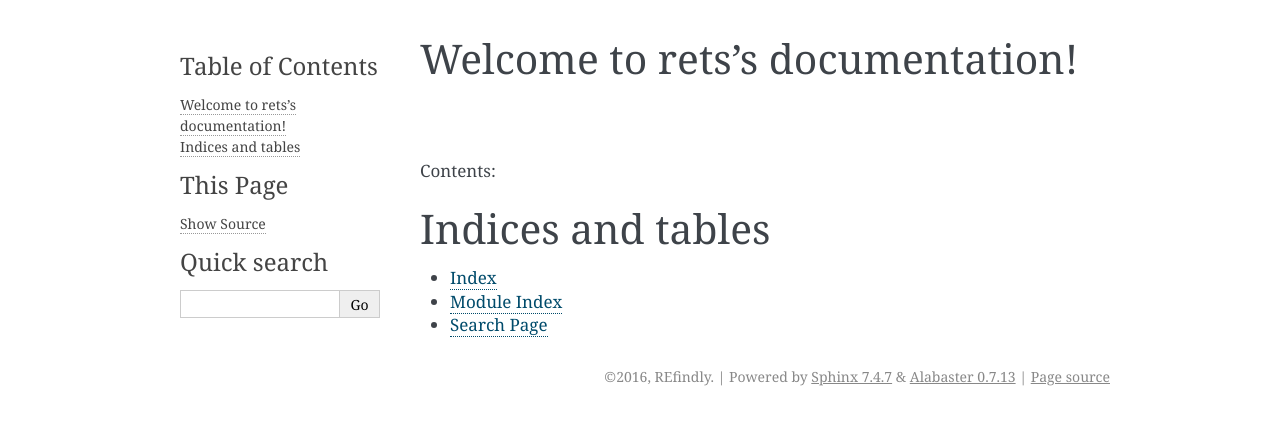
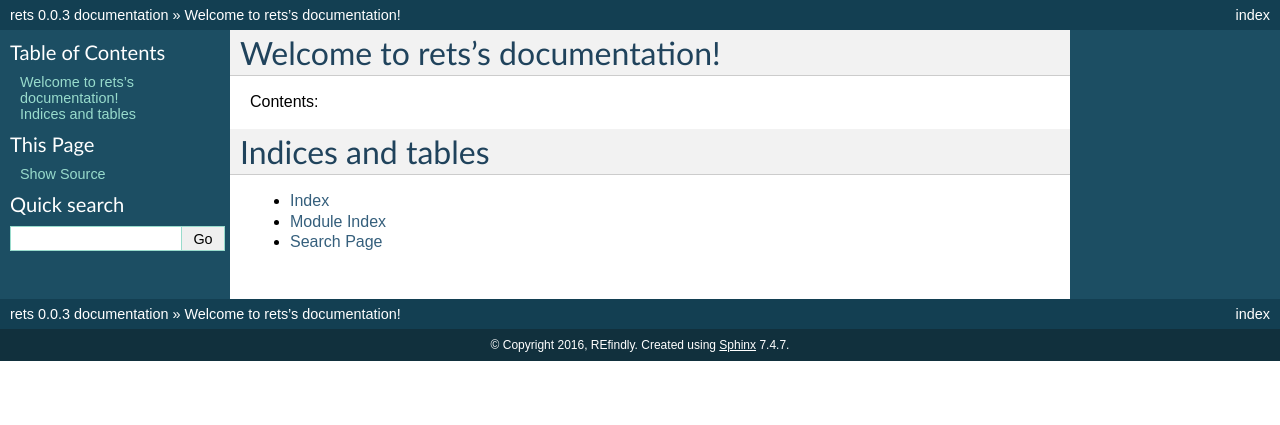
Before and after one commit to refindlyllc/rets, a Sphinx documentation site: the page built from docs/index.rst, in a window 1280 px wide. Shown: the top 425 px of the page. Built offline with Sphinx 7.4.7, drawn with Linux system fonts in a browser that asks for light colours; the version number is read from the project's files by our own code; some of the changed lines change nothing that is shown.

Commit message:
checking out different theme and dynamic __version__ value

```diff
--- a/docs/conf.py
+++ b/docs/conf.py
@@ -1,3 +1,4 @@
+from rets import __version__
 # -*- coding: utf-8 -*-
 #
 # rets documentation build configuration file, created by
@@ -58,9 +59,9 @@ author = u'REfindly'
 # built documents.
 #
 # The short X.Y version.
-version = u'0.0.3'
+version = __version__
 # The full version, including alpha/beta/rc tags.
-release = u'0.0.3'
+release = __version__
 
 # The language for content autogenerated by Sphinx. Refer to documentation
 # for a list of supported languages.
@@ -120,7 +121,7 @@ todo_include_todos = False
 # The theme to use for HTML and HTML Help pages.  See the documentation for
 # a list of builtin themes.
 #
-html_theme = 'alabaster'
+html_theme = 'default'
 
 # Theme options are theme-specific and customize the look and feel of a theme
 # further.  For a list of options available for each theme, see the
```
